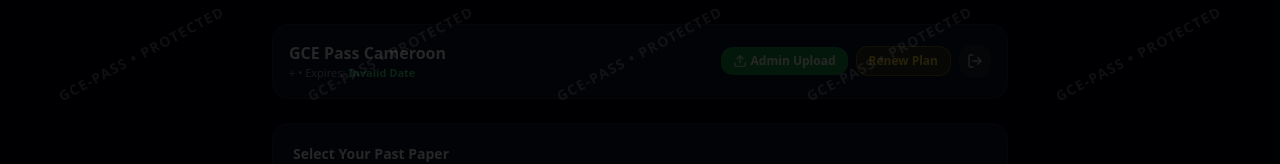
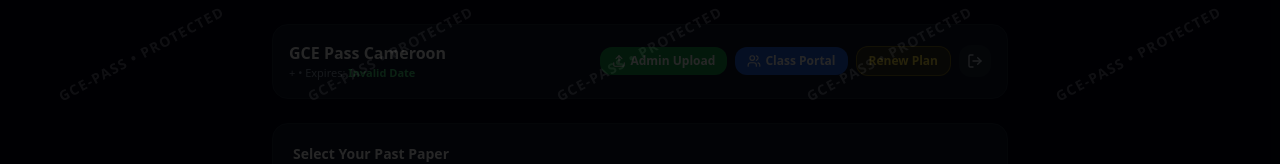
Before and after one commit to abderahimnashipu-creator/gce-pass, a Next.js app: page /dashboard in a window 1280 px wide. Shown: the top 164 px of the page. Built offline with nearby package versions, Linux system fonts and the light colour scheme; no server answers; the database is empty; sample sign-in values are in the browser's storage.

Commit message:
Update page.tsx

```diff
--- a/src/app/dashboard/page.tsx
+++ b/src/app/dashboard/page.tsx
@@ -9,7 +9,7 @@ import SubscriptionModal from '@/components/SubscriptionModal';
 import PaperSelector from '@/components/PaperSelector';
 import Paper1Simulator, { QuestionItem } from '@/components/Paper1Simulator';
 import StructuredPaperViewer from '@/components/StructuredPaperViewer';
-import { LogOut, WifiOff, ShieldAlert, Upload } from 'lucide-react';
+import { LogOut, WifiOff, ShieldAlert, Upload, Users } from 'lucide-react';
 
 export default function StudentDashboard() {
   const router = useRouter();
@@ -95,12 +95,15 @@ export default function StudentDashboard() {
               +{user.phone_number} • Expires: <span className="text-green-400 font-semibold">{new Date(user.subscription_expires_at).toLocaleDateString()}</span>
             </p>
           </div>
-          <div className="flex items-center gap-2">
+          <div className="flex flex-wrap items-center gap-2">
             {user.role === 'admin' && (
               <button onClick={() => router.push('/admin/upload')} className="flex items-center gap-1 rounded-xl bg-green-600 px-3 py-1.5 text-xs font-bold text-white">
                 <Upload className="w-3.5 h-3.5" /> Admin Upload
               </button>
             )}
+            <button onClick={() => router.push('/teacher')} className="flex items-center gap-1 rounded-xl bg-blue-600 hover:bg-blue-500 px-3 py-1.5 text-xs font-bold text-white">
+              <Users className="w-3.5 h-3.5" /> Class Portal
+            </button>
             <button onClick={() => setShowUpgrade(true)} className="rounded-xl bg-yellow-400/15 border border-yellow-400/40 px-3 py-1.5 text-xs font-bold text-yellow-300">
               Renew Plan
             </button>
@@ -136,4 +139,4 @@ export default function StudentDashboard() {
       </div>
     </AntiPiracyWrapper>
   );
-            }
+    }
```
